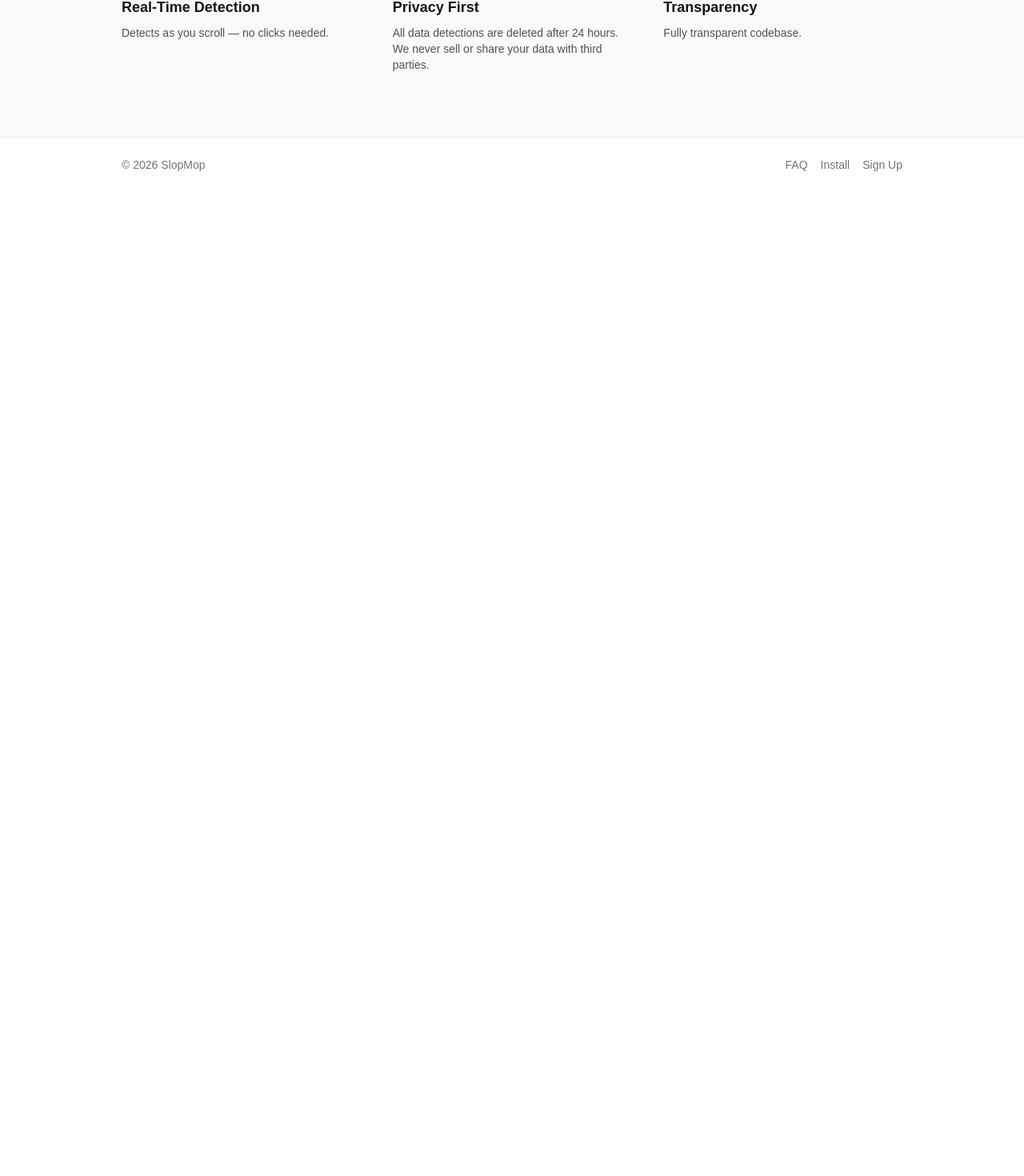
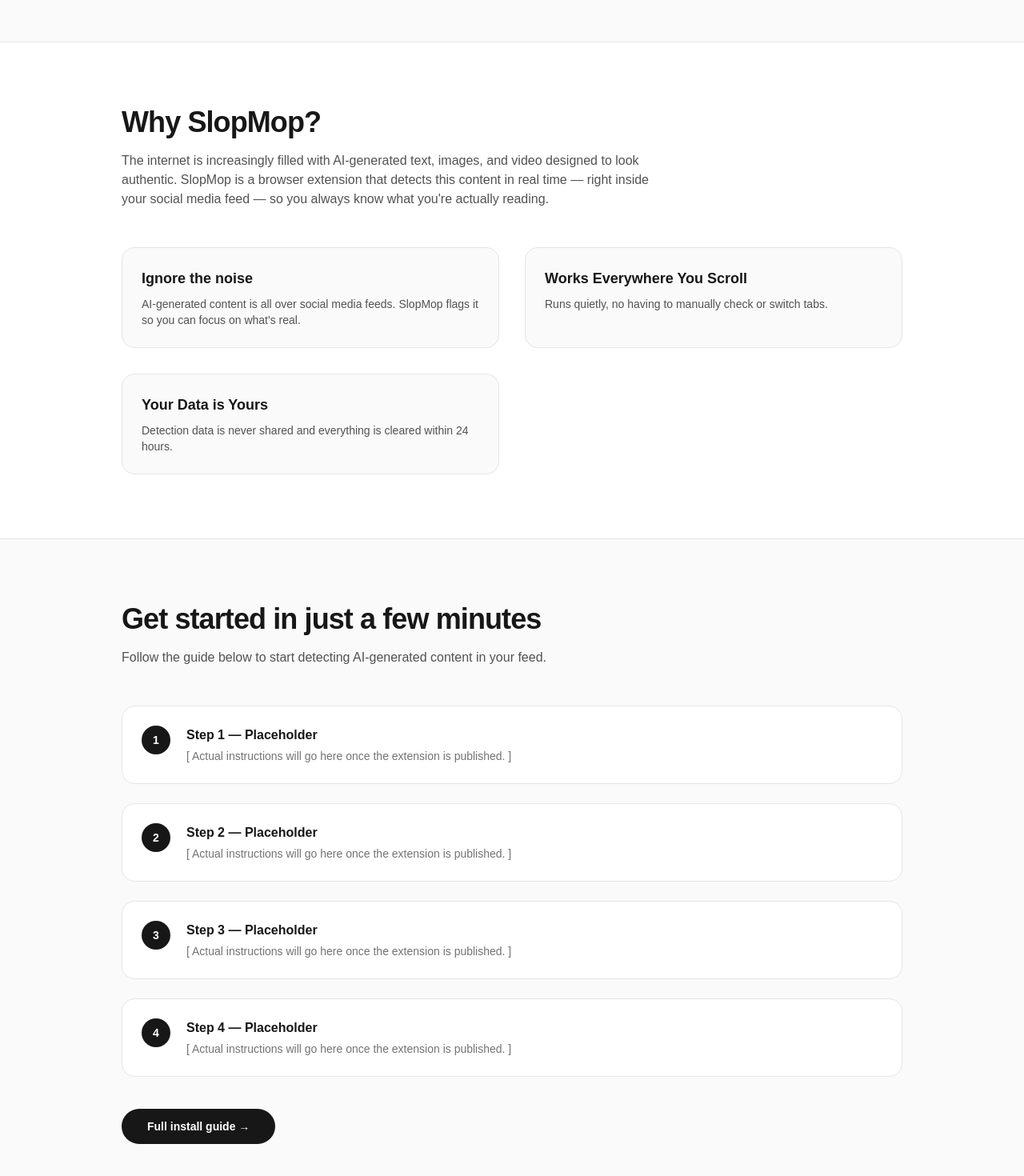
Before and after one commit to sdewhitt/SlopMop, a Next.js app in the folder website/slopmop/: page / in a window 1280 px wide. Shown: the part 560-2030 px from the top of the page at 80% size. Before the commit the page ends 800 px from the top, so only its background shows below. Built offline with nearby package versions, Linux system fonts and the light colour scheme.

Commit message:
added benefits section and placeholder installation steps

```diff
--- /dev/null
+++ b/website/slopmop/app/components/install-steps-section.tsx
@@ -0,0 +1,77 @@
+import Link from "next/link";
+
+const steps = [
+  {
+    number: 1,
+    title: "Step 1 — Placeholder",
+    description:
+      "[ Actual instructions will go here once the extension is published. ]",
+  },
+  {
+    number: 2,
+    title: "Step 2 — Placeholder",
+    description:
+      "[ Actual instructions will go here once the extension is published. ]",
+  },
+  {
+    number: 3,
+    title: "Step 3 — Placeholder",
+    description:
+      "[ Actual instructions will go here once the extension is published. ]",
+  },
+  {
+    number: 4,
+    title: "Step 4 — Placeholder",
+    description:
+      "[ Actual instructions will go here once the extension is published. ]",
+  },
+];
+
+export default function InstallStepsSection() {
+  return (
+    <section className="border-t border-neutral-200 bg-neutral-50 dark:border-neutral-800 dark:bg-neutral-950">
+      <div className="mx-auto max-w-5xl px-6 py-20">
+        {/* Header */}
+        <div className="max-w-2xl">
+          <h2 className="text-3xl font-bold tracking-tight sm:text-4xl">
+            Get started in just a few minutes
+          </h2>
+          <p className="mt-4 text-neutral-600 dark:text-neutral-400">
+            Follow the guide below to
+            start detecting AI-generated content in your feed.
+          </p>
+        </div>
+
+        {/* Steps */}
+        <ol className="mt-12 space-y-6">
+          {steps.map((step) => (
+            <li
+              key={step.number}
+              className="flex gap-5 rounded-2xl border border-neutral-200 bg-white p-6 dark:border-neutral-800 dark:bg-neutral-900"
+            >
+              <span className="flex h-9 w-9 shrink-0 items-center justify-center rounded-full bg-foreground text-sm font-bold text-background">
+                {step.number}
+              </span>
+              <div>
+                <h3 className="font-semibold">{step.title}</h3>
+                <p className="mt-1 text-sm text-neutral-500 dark:text-neutral-400">
+                  {step.description}
+                </p>
+              </div>
+            </li>
+          ))}
+        </ol>
+
+        {/* CTA */}
+        <div className="mt-10">
+          <Link
+            href="/install"
+            className="inline-block rounded-full bg-foreground px-8 py-3 text-sm font-semibold text-background transition hover:opacity-80"
+          >
+            Full install guide →
+          </Link>
+        </div>
+      </div>
+    </section>
+  );
+}
--- /dev/null
+++ b/website/slopmop/app/components/purpose-section.tsx
@@ -0,0 +1,58 @@
+const benefits = [
+  {
+    title: "Ignore the noise",
+    description:
+      "AI-generated content is all over social media feeds. SlopMop flags it so you can focus on what's real.",
+  },
+  {
+    title: "Works Everywhere You Scroll",
+    description:
+      "Runs quietly, no having to manually check or switch tabs.",
+  },
+  // {
+  //   title: "Instant, Zero-Effort Detection",
+  //   description:
+  //     "As soon as content appears on your screen, SlopMop analyzes it. No clicks, no configuration.",
+  // },
+  {
+    title: "Your Data is Yours",
+    description:
+      "Detection data is never shared and everything is cleared within 24 hours.",
+  },
+];
+
+export default function PurposeSection() {
+  return (
+    <section className="border-t border-neutral-200 dark:border-neutral-800">
+      <div className="mx-auto max-w-5xl px-6 py-20">
+        {/* Header */}
+        <div className="max-w-2xl">
+          <h2 className="text-3xl font-bold tracking-tight sm:text-4xl">
+            Why SlopMop?
+          </h2>
+          <p className="mt-4 text-neutral-600 dark:text-neutral-400">
+            The internet is increasingly filled with AI-generated text, images,
+            and video designed to look authentic. SlopMop is a browser extension
+            that detects this content in real time — right inside your social
+            media feed — so you always know what you&apos;re actually reading.
+          </p>
+        </div>
+
+        {/* Benefits grid */}
+        <div className="mt-12 grid gap-8 sm:grid-cols-2">
+          {benefits.map((benefit) => (
+            <div
+              key={benefit.title}
+              className="rounded-2xl border border-neutral-200 bg-neutral-50 p-6 dark:border-neutral-800 dark:bg-neutral-950"
+            >
+              <h3 className="text-lg font-semibold">{benefit.title}</h3>
+              <p className="mt-2 text-sm text-neutral-600 dark:text-neutral-400">
+                {benefit.description}
+              </p>
+            </div>
+          ))}
+        </div>
+      </div>
+    </section>
+  );
+}
--- a/website/slopmop/app/page.tsx
+++ b/website/slopmop/app/page.tsx
@@ -2,6 +2,8 @@ import Navbar from "./components/navbar";
 import Footer from "./components/footer";
 import FeaturesSection from "./components/features-section";
 import Hero from "./components/hero";
+import PurposeSection from "./components/purpose-section";
+import InstallStepsSection from "./components/install-steps-section";
 
 export default function Home() {
   return (
@@ -12,6 +14,10 @@ export default function Home() {
 
         <FeaturesSection />
 
+        <PurposeSection />
+
+        <InstallStepsSection />
+
         <Footer />
     </div>
   );
```
